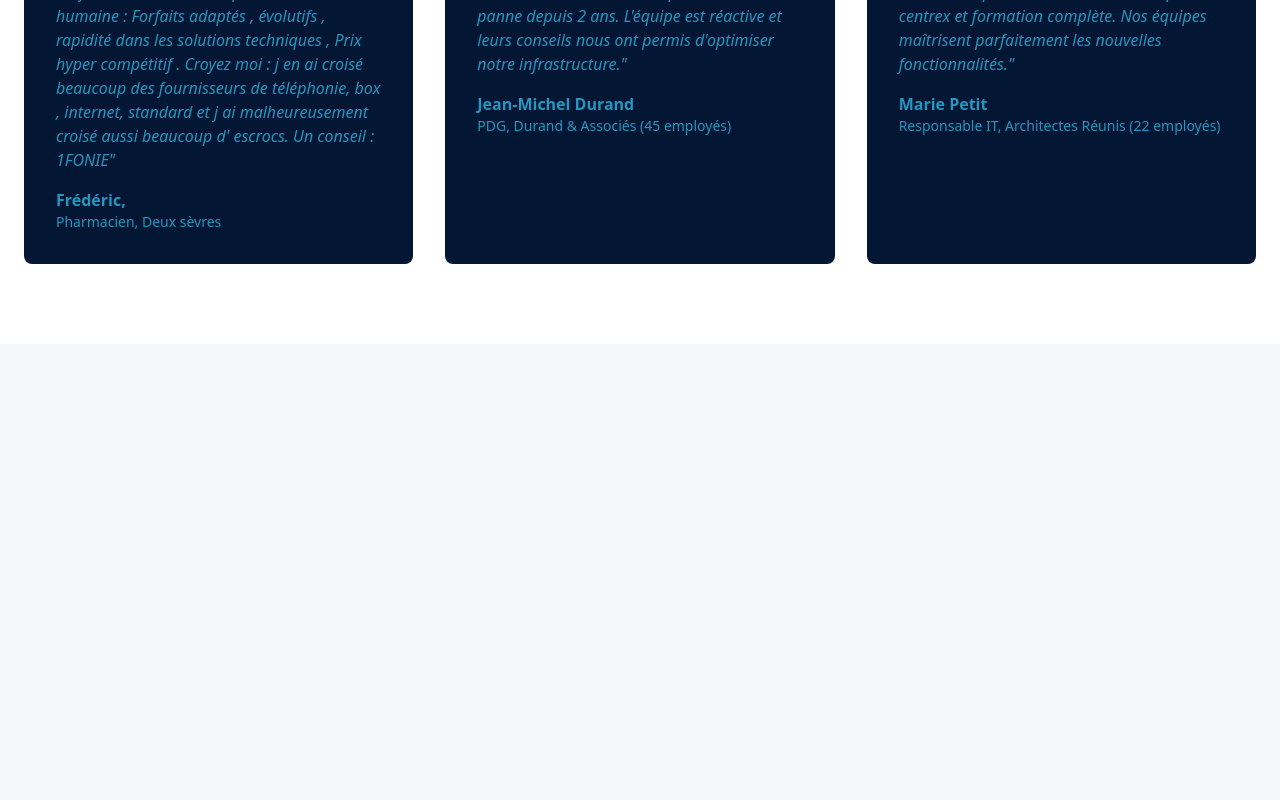
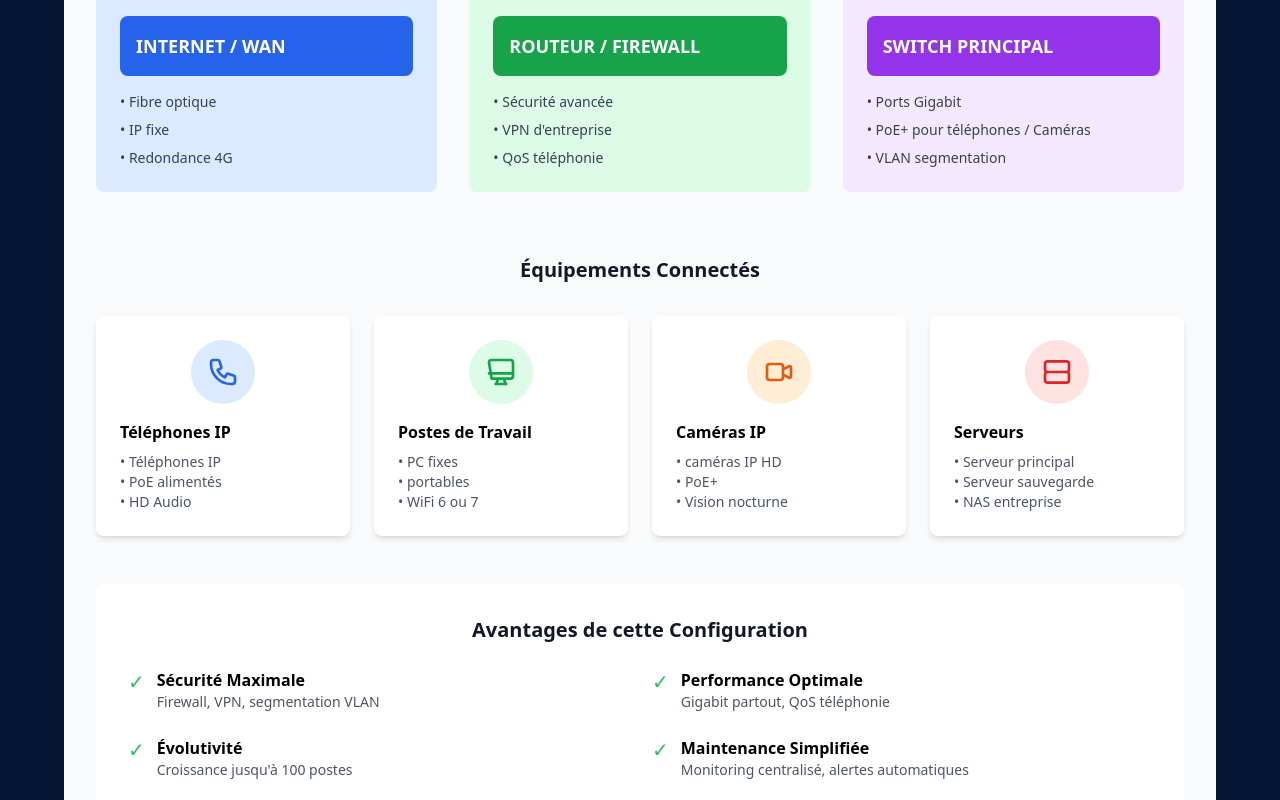
Before and after one commit to JohnKramer59/Site-web-1fonie, a React (Vite) app: page / in a window 1280 px wide. Shown: the part 1600-2400 px from the top of the page. Before the commit the page ends 1944 px from the top, so only its background shows below. Built offline with nearby package versions, Linux system fonts and the light colour scheme.

Commit message:
Update Home.jsx

```diff
--- a/src/pages/Home.jsx
+++ b/src/pages/Home.jsx
@@ -72,6 +72,160 @@ export default function Home() {
         </div>
       </section>
 
+      {/* Configuration Type TPE/PME */}
+      <section id="configuration" className="py-20 bg-customblue2">
+        <div className="container mx-auto px-6">
+          <div className="text-center mb-16">
+            <h2 className="text-4xl font-bold text-customblue mb-4">Configuration Type TPE/PME</h2>
+            <p className="text-xl text-customblue max-w-3xl mx-auto">
+              Exemple d'architecture réseau jusqu'à 50 employés
+            </p>
+          </div>
+
+          <div className="max-w-6xl mx-auto">
+            <div className="bg-gray-50 rounded-lg p-8 mb-8">
+              <h3 className="text-2xl font-bold text-center mb-8 text-blue-900">Architecture Réseau Recommandée</h3>
+
+              {/* Diagramme du réseau */}
+              <div className="grid grid-cols-1 lg:grid-cols-3 gap-8 items-center">
+                {/* Internet / WAN */}
+                <div className="text-left">
+                  <div className="bg-blue-100 p-6 rounded-lg mb-4">
+                    <div className="bg-blue-600 text-white p-4 rounded-lg mb-4 font-bold text-lg">INTERNET / WAN</div>
+                    <div className="space-y-2 text-sm text-gray-700">
+                      <div>• Fibre optique</div>
+                      <div>• IP fixe</div>
+                      <div>• Redondance 4G</div>
+                    </div>
+                  </div>
+                </div>
+
+                {/* Routeur / Firewall */}
+                <div className="text-left">
+                  <div className="bg-green-100 p-6 rounded-lg mb-4">
+                    <div className="bg-green-600 text-white p-4 rounded-lg mb-4 font-bold text-lg">ROUTEUR / FIREWALL</div>
+                    <div className="space-y-2 text-sm text-gray-700">
+                      <div>• Sécurité avancée</div>
+                      <div>• VPN d'entreprise</div>
+                      <div>• QoS téléphonie</div>
+                    </div>
+                  </div>
+                </div>
+
+                {/* Switch Principal */}
+                <div className="text-left">
+                  <div className="bg-purple-100 p-6 rounded-lg mb-4">
+                    <div className="bg-purple-600 text-white p-4 rounded-lg mb-4 font-bold text-lg">SWITCH PRINCIPAL</div>
+                    <div className="space-y-2 text-sm text-gray-700">
+                      <div>• Ports Gigabit</div>
+                      <div>• PoE+ pour téléphones / Caméras</div>
+                      <div>• VLAN segmentation</div>
+                    </div>
+                  </div>
+                </div>
+              </div>
+
+              {/* Équipements connectés */}
+              <div className="mt-12">
+                <h4 className="text-xl font-bold text-center mb-8 text-gray-900">Équipements Connectés</h4>
+                <div className="grid md:grid-cols-4 gap-6">
+                  <div className="bg-white p-6 rounded-lg shadow-md text-center">
+                    <div className="bg-blue-100 p-3 rounded-full w-16 h-16 mx-auto mb-4 flex items-center justify-center">
+                      <svg className="w-8 h-8 text-blue-600" fill="none" stroke="currentColor" viewBox="0 0 24 24">
+                        <path strokeLinecap="round" strokeLinejoin="round" strokeWidth={2} d="M3 5a2 2 0 012-2h3.28a1 1 0 01.948.684l1.498 4.493a1 1 0 01-.502 1.21l-2.257 1.13a11.042 11.042 0 005.516 5.516l1.13-2.257a1 1 0 011.21-.502l4.493 1.498a1 1 0 01.684.949V19a2 2 0 01-2 2h-1C9.716 21 3 14.284 3 6V5z" />
+                      </svg>
+                    </div>
+                    <h5 className="font-bold mb-2 text-left">Téléphones IP</h5>
+                    <div className="text-sm text-gray-600 text-left">
+                      <div>• Téléphones IP</div>
+                      <div>• PoE alimentés</div>
+                      <div>• HD Audio</div>
+                    </div>
+                  </div>
+
+                  <div className="bg-white p-6 rounded-lg shadow-md text-center">
+                    <div className="bg-green-100 p-3 rounded-full w-16 h-16 mx-auto mb-4 flex items-center justify-center">
+                      <svg className="w-8 h-8 text-green-600" fill="none" stroke="currentColor" viewBox="0 0 24 24">
+                        <path strokeLinecap="round" strokeLinejoin="round" strokeWidth={2} d="M9.75 17L9 20l-1 1h8l-1-1-.75-3M3 13h18M5 17h14a2 2 0 002-2V5a2 2 0 00-2-2H5a2 2 0 00-2 2z" />
+                      </svg>
+                    </div>
+                    <h5 className="font-bold mb-2 text-left">Postes de Travail</h5>
+                    <div className="text-sm text-gray-600 text-left">
+                      <div>• PC fixes</div>
+                      <div>• portables</div>
+                      <div>• WiFi 6 ou 7</div>
+                    </div>
+                  </div>
+
+                  <div className="bg-white p-6 rounded-lg shadow-md text-center">
+                    <div className="bg-orange-100 p-3 rounded-full w-16 h-16 mx-auto mb-4 flex items-center justify-center">
+                      <svg className="w-8 h-8 text-orange-600" fill="none" stroke="currentColor" viewBox="0 0 24 24">
+                        <path strokeLinecap="round" strokeLinejoin="round" strokeWidth={2} d="M15 10l4.553-2.276A1 1 0 0121 8.618v6.764a1 1 0 01-1.447.894L15 14M5 18h8a2 2 0 002-2V8a2 2 0 00-2-2H5a2 2 0 00-2 2v8a2 2 0 002 2z" />
+                      </svg>
+                    </div>
+                    <h5 className="font-bold mb-2 text-left">Caméras IP</h5>
+                    <div className="text-sm text-gray-600 text-left">
+                      <div>• caméras IP HD</div>
+                      <div>• PoE+</div>
+                      <div>• Vision nocturne</div>
+                    </div>
+                  </div>
+
+                  <div className="bg-white p-6 rounded-lg shadow-md text-center">
+                    <div className="bg-red-100 p-3 rounded-full w-16 h-16 mx-auto mb-4 flex items-center justify-center">
+                      <svg className="w-8 h-8 text-red-600" fill="none" stroke="currentColor" viewBox="0 0 24 24">
+                        <path strokeLinecap="round" strokeLinejoin="round" strokeWidth={2} d="M5 12h14M5 12a2 2 0 01-2-2V6a2 2 0 012-2h14a2 2 0 012 2v4a2 2 0 01-2 2M5 12a2 2 0 00-2 2v4a2 2 0 002 2h14a2 2 0 002-2v-4a2 2 0 00-2-2" />
+                      </svg>
+                    </div>
+                    <h5 className="font-bold mb-2 text-left">Serveurs</h5>
+                    <div className="text-sm text-gray-600 text-left">
+                      <div>• Serveur principal</div>
+                      <div>• Serveur sauvegarde</div>
+                      <div>• NAS entreprise</div>
+                    </div>
+                  </div>
+                </div>
+              </div>
+
+              {/* Avantages */}
+              <div className="mt-12 bg-white p-8 rounded-lg">
+                <h4 className="text-xl font-bold mb-6 text-center text-gray-900">Avantages de cette Configuration</h4>
+                <div className="grid md:grid-cols-2 gap-6">
+                  <div className="flex items-start space-x-3">
+                    <span className="text-green-500 text-xl">✓</span>
+                    <div>
+                      <h5 className="font-semibold">Sécurité Maximale</h5>
+                      <p className="text-gray-600 text-sm">Firewall, VPN, segmentation VLAN</p>
+                    </div>
+                  </div>
+                  <div className="flex items-start space-x-3">
+                    <span className="text-green-500 text-xl">✓</span>
+                    <div>
+                      <h5 className="font-semibold">Performance Optimale</h5>
+                      <p className="text-gray-600 text-sm">Gigabit partout, QoS téléphonie</p>
+                    </div>
+                  </div>
+                  <div className="flex items-start space-x-3">
+                    <span className="text-green-500 text-xl">✓</span>
+                    <div>
+                      <h5 className="font-semibold">Évolutivité</h5>
+                      <p className="text-gray-600 text-sm">Croissance jusqu'à 100 postes</p>
+                    </div>
+                  </div>
+                  <div className="flex items-start space-x-3">
+                    <span className="text-green-500 text-xl">✓</span>
+                    <div>
+                      <h5 className="font-semibold">Maintenance Simplifiée</h5>
+                      <p className="text-gray-600 text-sm">Monitoring centralisé, alertes automatiques</p>
+                    </div>
+                  </div>
+                </div>
+              </div>
+            </div>{/* card container */}
+          </div>
+        </div>
+      </section>
+
       {/* Témoignages Clients */}
       <section id="testimonials" className="py-20 bg-white">
         <div className="container mx-auto px-6">
@@ -93,9 +247,7 @@ export default function Home() {
                 <div className="text-yellow-500">★★★★★</div>
               </div>
               <p className="text-customblue mb-4 italic">
-                "Enfin une société de téléphonie à taille humaine : Forfaits adaptés , évolutifs , rapidité dans les solutions techniques , Prix hyper compétitif .
-Croyez moi : j en ai croisé beaucoup des fournisseurs de téléphonie, box , internet, standard et j ai malheureusement croisé aussi beaucoup d' escrocs.
-Un conseil : 1FONIE"
+                "Enfin une société de téléphonie à taille humaine : Forfaits adaptés , évolutifs , rapidité dans les solutions techniques , Prix hyper compétitif. Un conseil : 1FONIE"
               </p>
               <div className="font-semibold text-customblue">Frédéric,</div>
               <div className="text-customblue text-sm">Pharmacien, Deux sèvres</div>
@@ -111,8 +263,7 @@ Un conseil : 1FONIE"
                 <div className="text-yellow-500">★★★★★</div>
               </div>
               <p className="text-customblue mb-4 italic">
-                "Maintenance réseau exemplaire ! Plus de panne depuis 2 ans. L'équipe est réactive
-                et leurs conseils nous ont permis d'optimiser notre infrastructure."
+                "Maintenance réseau exemplaire ! Plus de panne depuis 2 ans. L'équipe est réactive et leurs conseils nous ont permis d'optimiser notre infrastructure."
               </p>
               <div className="font-semibold text-customblue">Jean-Michel Durand</div>
               <div className="text-customblue text-sm">PDG, Durand & Associés (45 employés)</div>
@@ -128,8 +279,7 @@ Un conseil : 1FONIE"
                 <div className="text-yellow-500">★★★★★</div>
               </div>
               <p className="text-customblue mb-4 italic">
-                "Service irréprochable ! Installation rapide du centrex et formation complète.
-                Nos équipes maîtrisent parfaitement les nouvelles fonctionnalités."
+                "Service irréprochable ! Installation rapide du centrex et formation complète. Nos équipes maîtrisent parfaitement les nouvelles fonctionnalités."
               </p>
               <div className="font-semibold text-customblue">Marie Petit</div>
               <div className="text-customblue text-sm">Responsable IT, Architectes Réunis (22 employés)</div>
```
